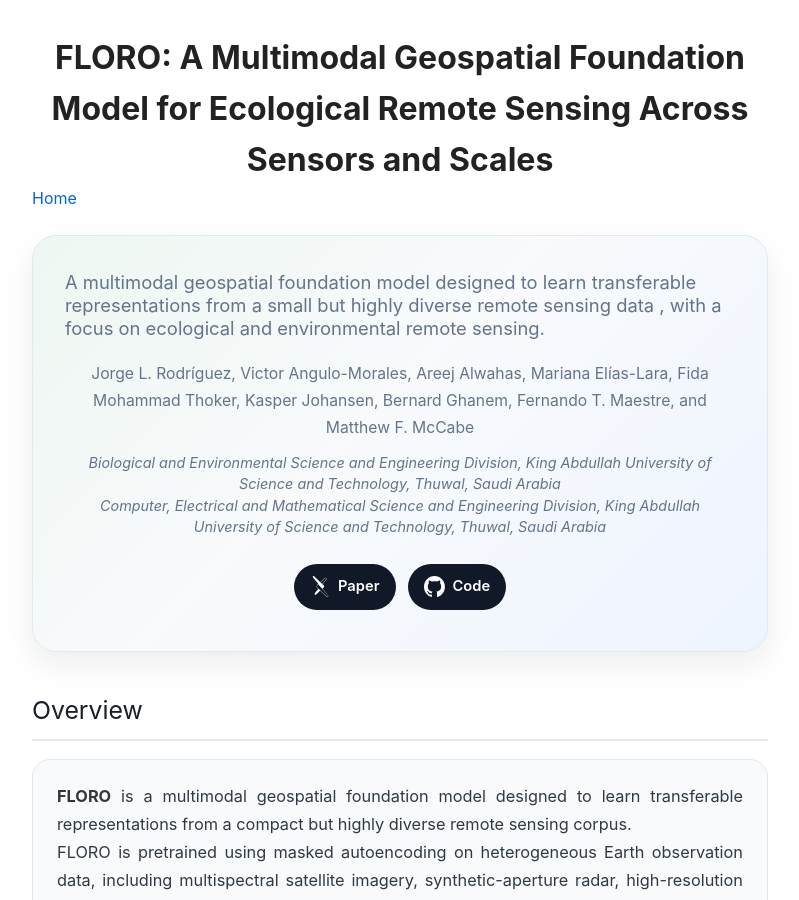
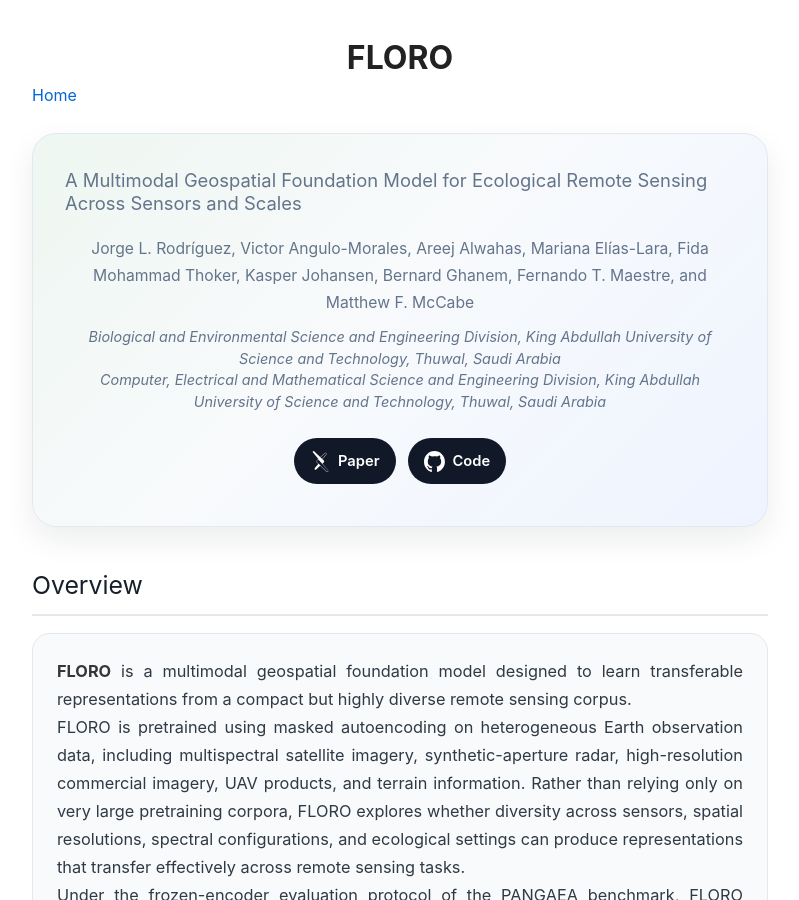
Before and after one commit to jorlrodriguezg/jorlrodriguezg.github.io, a Jekyll site: the page built from floro.md, in a window 1280 px wide and 900 px high. Shown: the whole window, without its empty margins (240-1039 px from the left). Built offline with Jekyll 4.4.1, drawn with Linux system fonts in a browser that asks for light colours.

Commit message:
Updated floro.md

```diff
--- a/floro.md
+++ b/floro.md
@@ -1,6 +1,6 @@
 ---
 layout: single
-title: "FLORO: A Multimodal Geospatial Foundation Model for Ecological Remote Sensing Across Sensors and Scales"
+title: "FLORO"
 permalink: /floro/
 author_profile: true
 ---
@@ -279,7 +279,7 @@ author_profile: true
 
 
 <p class="subtitle">
-A multimodal geospatial foundation model designed to learn transferable representations from a small but highly diverse remote sensing data , with a focus on ecological and environmental remote sensing.
+A Multimodal Geospatial Foundation Model for Ecological Remote Sensing Across Sensors and Scales
 </p>
 
 <div class="floro-authors">
```
